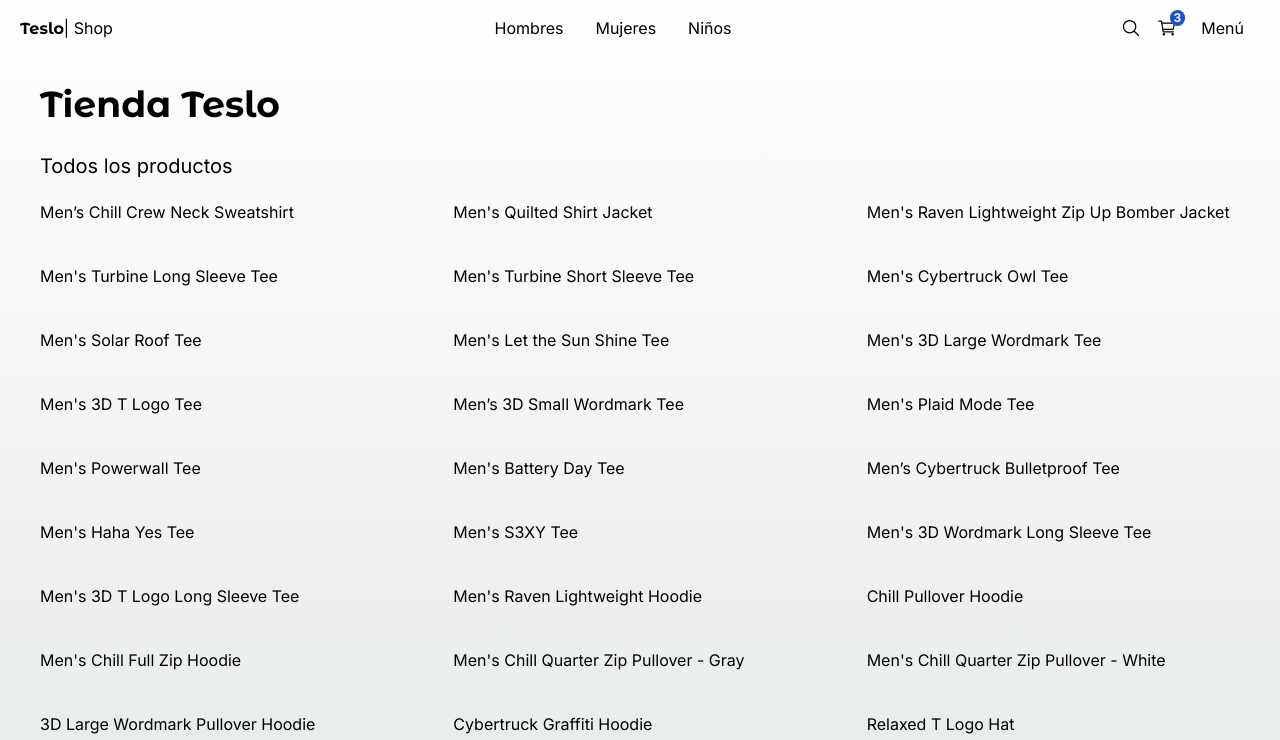
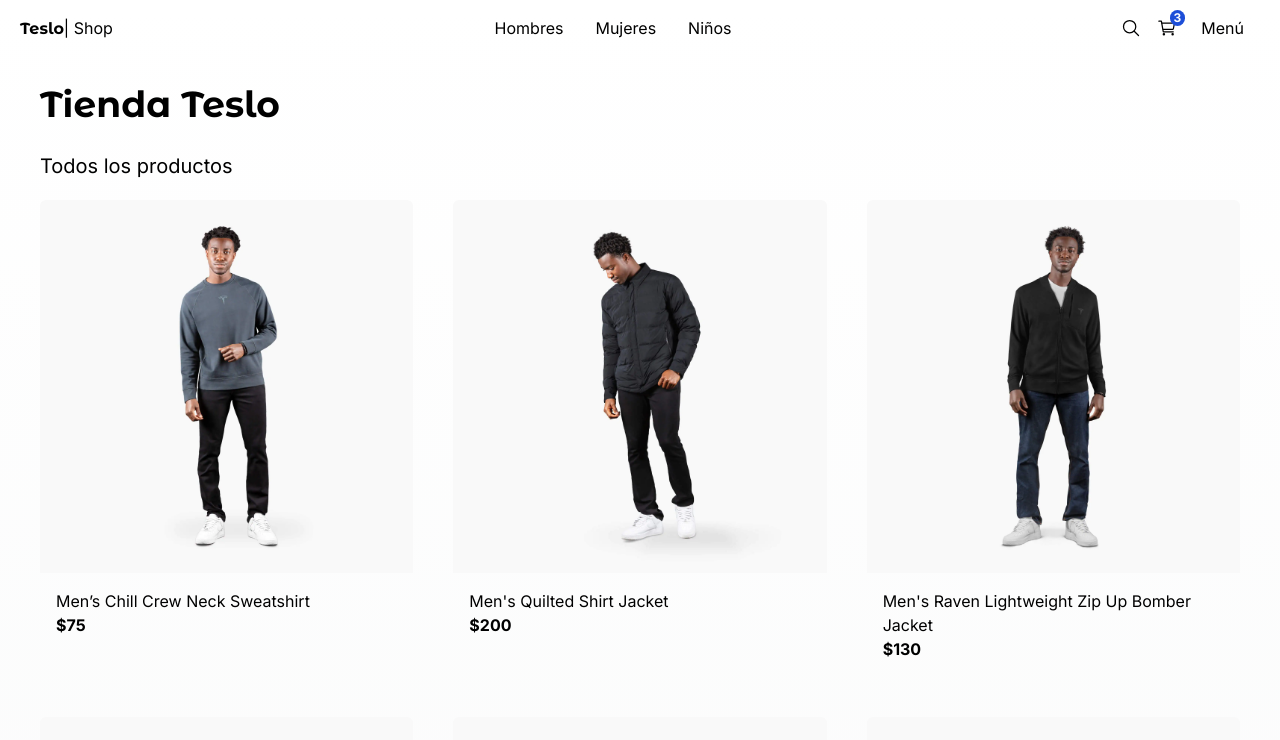
Before and after one commit to martuwilson/teslo-shop-next14, a Next.js app: page / in a window 1280 px wide. Shown: the top 740 px of the page. Built offline with nearby package versions, Linux system fonts and the light colour scheme.

Commit message:
Product Card structure added

```diff
--- a/src/components/index.ts
+++ b/src/components/index.ts
@@ -1,7 +1,7 @@
 
 
 export * from './products/product-grid/ProductGrid'
-
+export * from './products/product-grid/ProductGridItem'
 
 export * from './ui/top-menu/TopMenu';
 export * from './ui/not-found/PageNotFound';
--- a/src/components/products/product-grid/ProductGrid.tsx
+++ b/src/components/products/product-grid/ProductGrid.tsx
@@ -1,4 +1,5 @@
 import { Product } from "@/interfaces"
+import { ProductGridItem } from "./ProductGridItem";
 
 interface Props {
     products: Product[];
@@ -11,9 +12,10 @@
     >
         {
             products.map(product => (
-                <span key={product.slug}>
-                    {product.title}
-                </span>
+                <ProductGridItem
+                    key={product.slug}
+                    product={product}
+                />
             ))
         }
     </div>
--- /dev/null
+++ b/src/components/products/product-grid/ProductGridItem.tsx
@@ -0,0 +1,30 @@
+import { Product } from "@/interfaces";
+import Image from "next/image";
+import Link from "next/link";
+
+interface ProductItemProps {
+  product: Product; // es sin [] porque product
+}
+
+export const ProductGridItem = ({ product }: ProductItemProps) => {
+  return (
+    <div className="rounded-md overflow-hidden fade-in">
+      <Link href={`/product/${product.slug}`}>
+        <Image
+          src={`/products/${product.images[0]}`}
+          alt={product.title}
+          className="w-full object-cover"
+          width={500}
+          height={500}
+        />
+      </Link>
+      <div className="p-4 flex flex-col">
+        <Link
+        href={`/product/${product.slug}`}
+        className="hover:text-blue-600"
+        >{product.title}</Link>
+        <span className="font-bold">${product.price}</span>
+      </div>
+    </div>
+  );
+};
```
